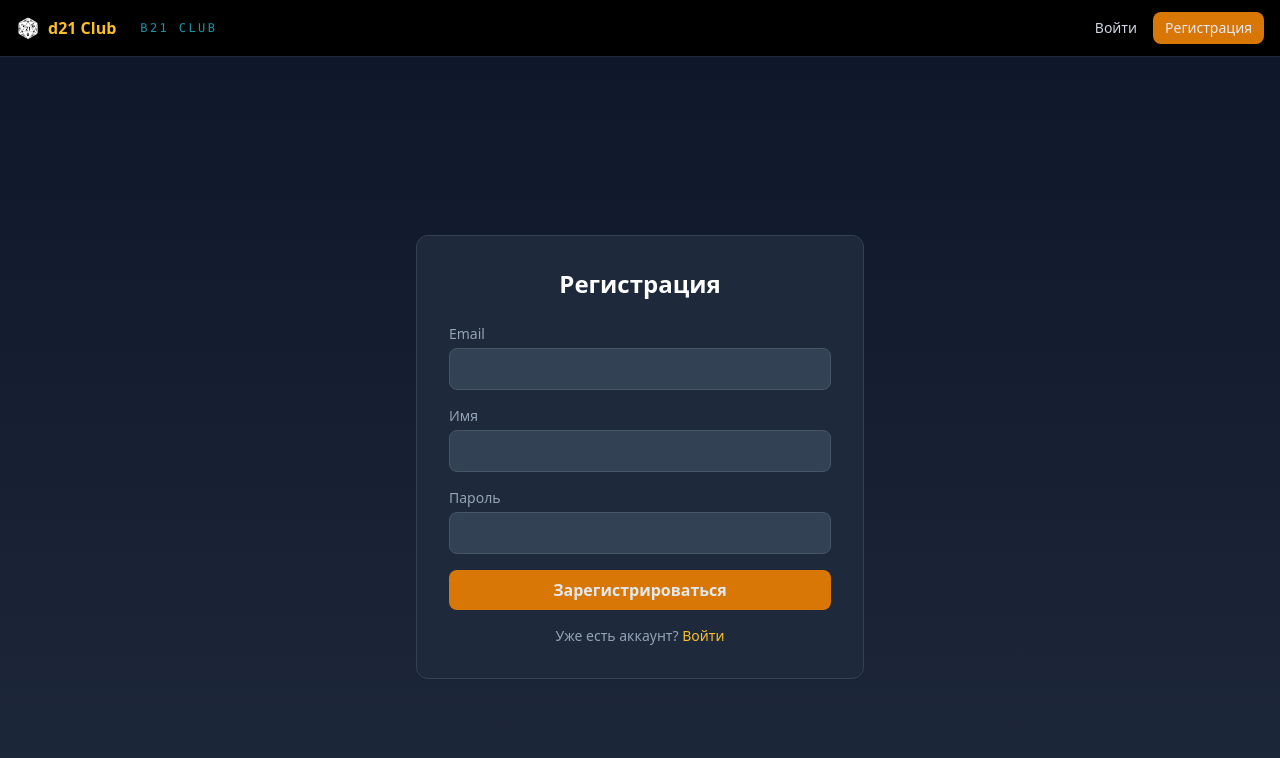
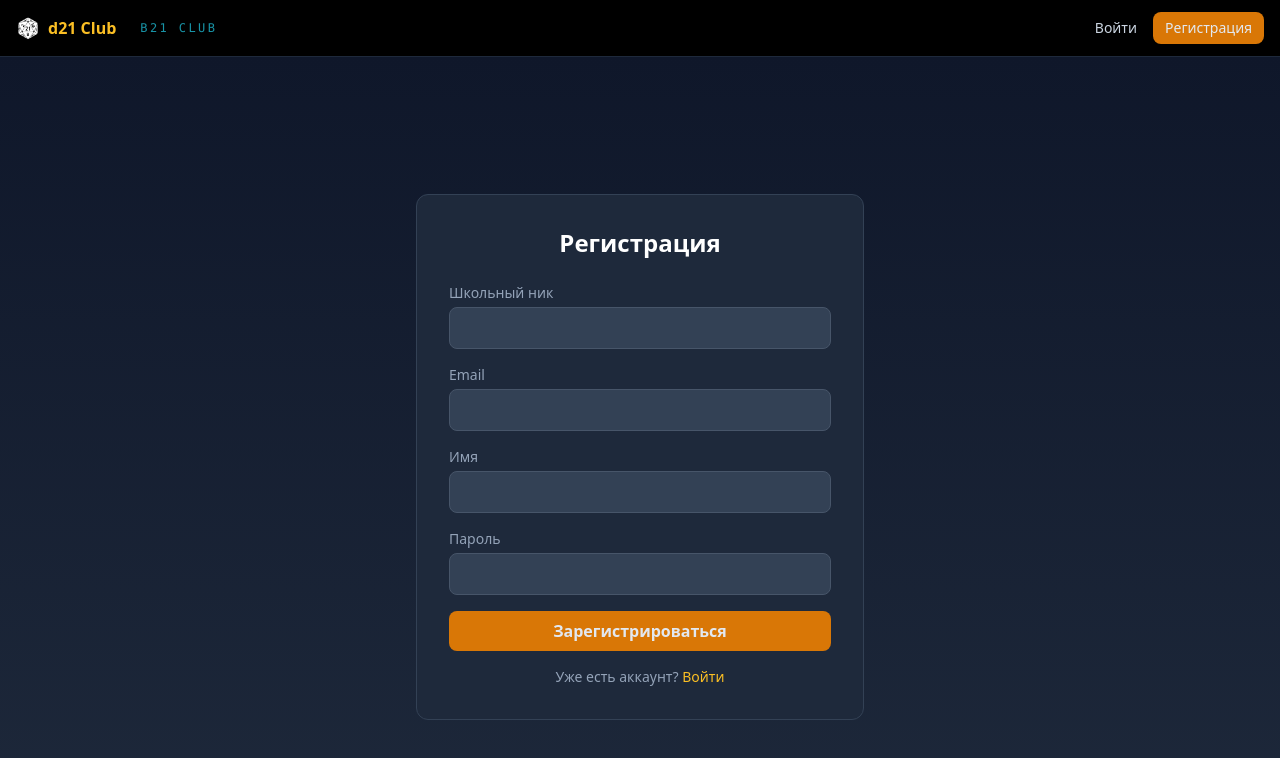
Before and after one commit to perryshe/dnd-club, a Next.js app: page /register in a window 1280 px wide. Shown: the top 758 px of the page. Built offline with nearby package versions, Linux system fonts and the light colour scheme; no server answers.

Commit message:
feat: add schoolNick auth field

```diff
--- a/prisma/seed.ts
+++ b/prisma/seed.ts
@@ -12,6 +12,7 @@ async function main() {
     await prisma.user.create({
       data: {
         email: adminEmail,
+        schoolNick: "admin",
         name: "Admin",
         password: await hash(adminPass, 12),
         role: "admin",
--- a/src/app/(auth)/login/page.tsx
+++ b/src/app/(auth)/login/page.tsx
@@ -17,13 +17,13 @@ export default function LoginPage() {
 
     const form = new FormData(e.currentTarget)
     const res = await signIn("credentials", {
-      email: form.get("email") as string,
+      schoolNick: form.get("schoolNick") as string,
       password: form.get("password") as string,
       redirect: false,
     })
 
     if (res?.error) {
-      setError("Неверный email или пароль, либо аккаунт ещё не подтверждён")
+      setError("Неверный ник или пароль, либо аккаунт ещё не подтверждён")
       setLoading(false)
     } else {
       router.push("/")
@@ -37,10 +37,10 @@ export default function LoginPage() {
 
       <form onSubmit={handleSubmit} className="space-y-4">
         <div>
-          <label className="text-sm text-slate-400 block mb-1">Email</label>
+          <label className="text-sm text-slate-400 block mb-1">Школьный ник</label>
           <input
-            name="email"
-            type="email"
+            name="schoolNick"
+            type="text"
             required
             className="w-full px-4 py-2 rounded-lg bg-slate-700 border border-slate-600 text-white focus:border-amber-500 outline-none"
           />
--- a/src/app/(auth)/register/page.tsx
+++ b/src/app/(auth)/register/page.tsx
@@ -21,6 +21,7 @@ export default function RegisterPage() {
       method: "POST",
       headers: { "Content-Type": "application/json" },
       body: JSON.stringify({
+        schoolNick: form.get("schoolNick"),
         email: form.get("email"),
         name: form.get("name"),
         password: form.get("password"),
@@ -45,6 +46,15 @@ export default function RegisterPage() {
       </h1>
 
       <form onSubmit={handleSubmit} className="space-y-4">
+        <div>
+          <label className="text-sm text-slate-400 block mb-1">Школьный ник</label>
+          <input
+            name="schoolNick"
+            type="text"
+            required
+            className="w-full px-4 py-2 rounded-lg bg-slate-700 border border-slate-600 text-white focus:border-amber-500 outline-none"
+          />
+        </div>
         <div>
           <label className="text-sm text-slate-400 block mb-1">Email</label>
           <input
--- a/src/app/api/auth/register/route.ts
+++ b/src/app/api/auth/register/route.ts
@@ -12,9 +12,9 @@ export async function POST(req: Request) {
     )
   }
 
-  const { email, name, password } = await req.json()
+  const { schoolNick, email, name, password } = await req.json()
 
-  if (!email || !name || !password) {
+  if (!schoolNick || !email || !name || !password) {
     return NextResponse.json({ error: "Все поля обязательны" }, { status: 400 })
   }
 
@@ -25,17 +25,25 @@ export async function POST(req: Request) {
     )
   }
 
-  const existing = await prisma.user.findUnique({ where: { email } })
-  if (existing) {
+  const existingEmail = await prisma.user.findUnique({ where: { email } })
+  if (existingEmail) {
     return NextResponse.json(
       { error: "Пользователь с таким email уже существует" },
       { status: 400 },
     )
   }
 
+  const existingNick = await prisma.user.findUnique({ where: { schoolNick } })
+  if (existingNick) {
+    return NextResponse.json(
+      { error: "Такой школьный ник уже занят" },
+      { status: 400 },
+    )
+  }
+
   const hashed = await hash(password, 12)
   await prisma.user.create({
-    data: { email, name, password: hashed, role: "pending" },
+    data: { schoolNick, email, name, password: hashed, role: "pending" },
   })
 
   return NextResponse.json({
--- a/src/lib/auth.ts
+++ b/src/lib/auth.ts
@@ -13,14 +13,14 @@ export const { handlers, auth, signIn, signOut } = NextAuth({
     Credentials({
       name: "credentials",
       credentials: {
-        email: { label: "Email", type: "email" },
+        schoolNick: { label: "Школьный ник", type: "text" },
         password: { label: "Пароль", type: "password" },
       },
       async authorize(credentials) {
-        if (!credentials?.email || !credentials?.password) return null
+        if (!credentials?.schoolNick || !credentials?.password) return null
 
         const user = await prisma.user.findUnique({
-          where: { email: credentials.email as string },
+          where: { schoolNick: credentials.schoolNick as string },
         })
 
         if (!user) return null
```
Also changed, not shown: 1 other file (tests, documents, lock files or other folders).
